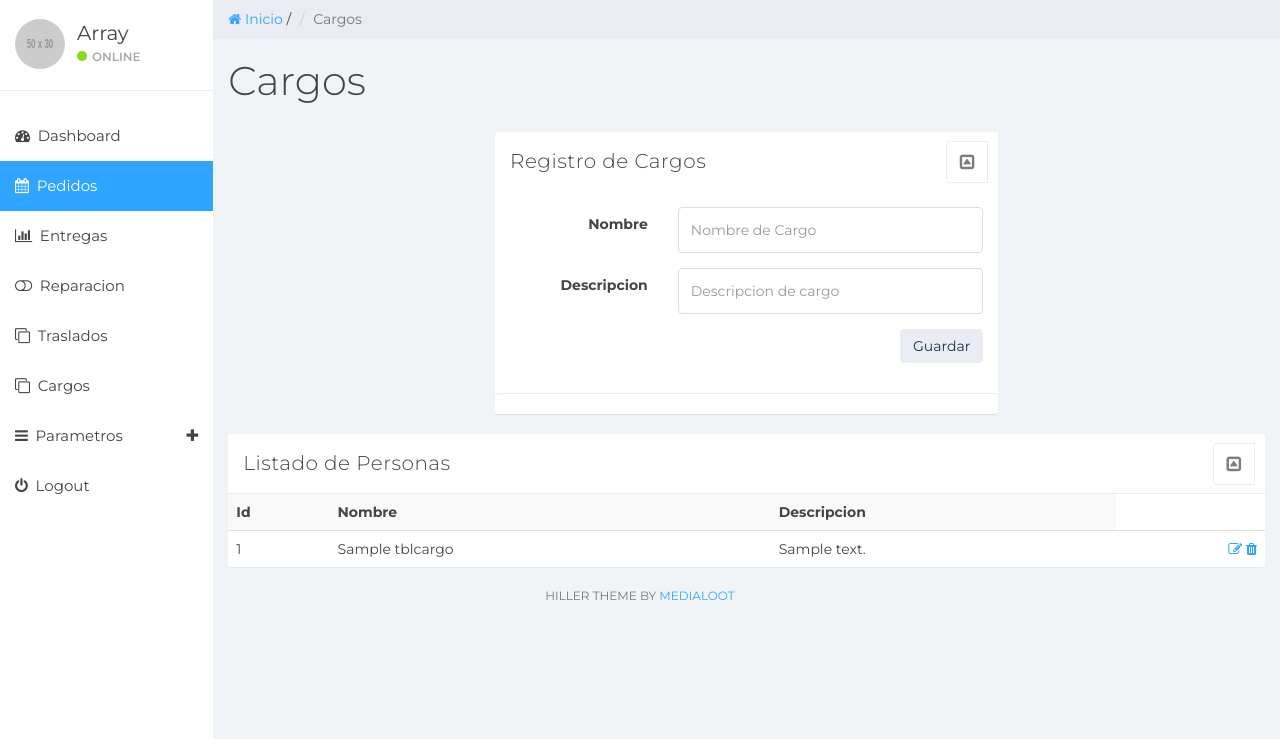
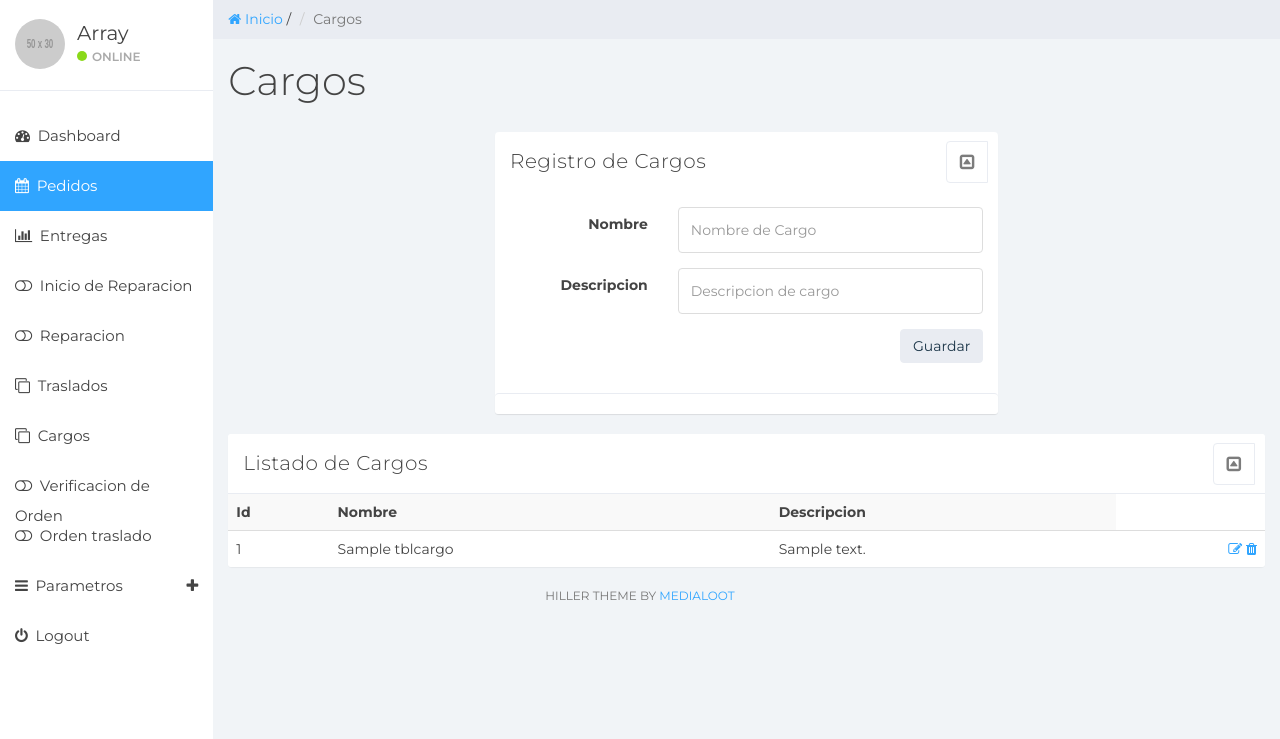
Before and after one commit to Pgarcia18/Sistemas_informacion-HILLER, a PHP site: page /cargo.php in a window 1280 px wide. Shown: the part 61-800 px from the top of the page. Run offline with PHP 8.4, Linux system fonts and the light colour scheme; the visitor is signed in with stand-in values (Sample User, id 1); tables that the repository leaves empty or names only in its code hold one stand-in row (values such as "Sample post"); grey boxes labelled with a size stand in for pictures from a placeholder-image service; some libraries are stand-ins or nearby versions.

Commit message:
Add files via upload

```diff
--- a/Cargo.php
+++ b/Cargo.php
@@ -53,9 +53,12 @@ $link = Conectarse();
                 <li><a href="inicio.php"><em class="fa fa-dashboard">&nbsp;</em> Dashboard</a></li>
                 <li class="active"><a href="pedidos.php"><em class="fa fa-calendar">&nbsp;</em> Pedidos</a></li>
                 <li><a href="entregas.php"><em class="fa fa-bar-chart">&nbsp;</em> Entregas</a></li>
+                <li><a href="IniciarReparacion.php"><em class="fa fa-toggle-off">&nbsp;</em> Inicio de Reparacion</a></li>
                 <li><a href="reparacion.php"><em class="fa fa-toggle-off">&nbsp;</em> Reparacion</a></li>
                 <li><a href="traslado.php"><em class="fa fa-clone">&nbsp;</em> Traslados</a></li>
                 <li><a href="cargo.php"><em class="fa fa-clone">&nbsp;</em> Cargos</a></li>
+                 <li><a href="Verificar.php"><em class="fa fa-toggle-off">&nbsp;</em> Verificacion de Orden</a></li>
+                 <li><a href="traslado.php"><em class="fa fa-toggle-off">&nbsp;</em> Orden traslado</a></li>
                 <li class="parent ">
                     <a data-toggle="collapse" href="#sub-item-1">
                         <em class="fa fa-navicon">&nbsp;</em> Parametros <span data-toggle="collapse" href="#sub-item-1" class="icon pull-right"><em class="fa fa-plus"></em></span>
@@ -191,7 +194,7 @@ $link = Conectarse();
                  <div class="col-md-6">
                     <div class="panel panel-default">
                         <div class="panel-heading">
-                            Listado de Personas
+                            Listado de Cargos
                             <span class="pull-right clickable panel-toggle panel-button-tab-left"><em class="fa fa-toggle-up"></em></span>
                         </div>
                         <table class="table table-responsive table-striped">
```
